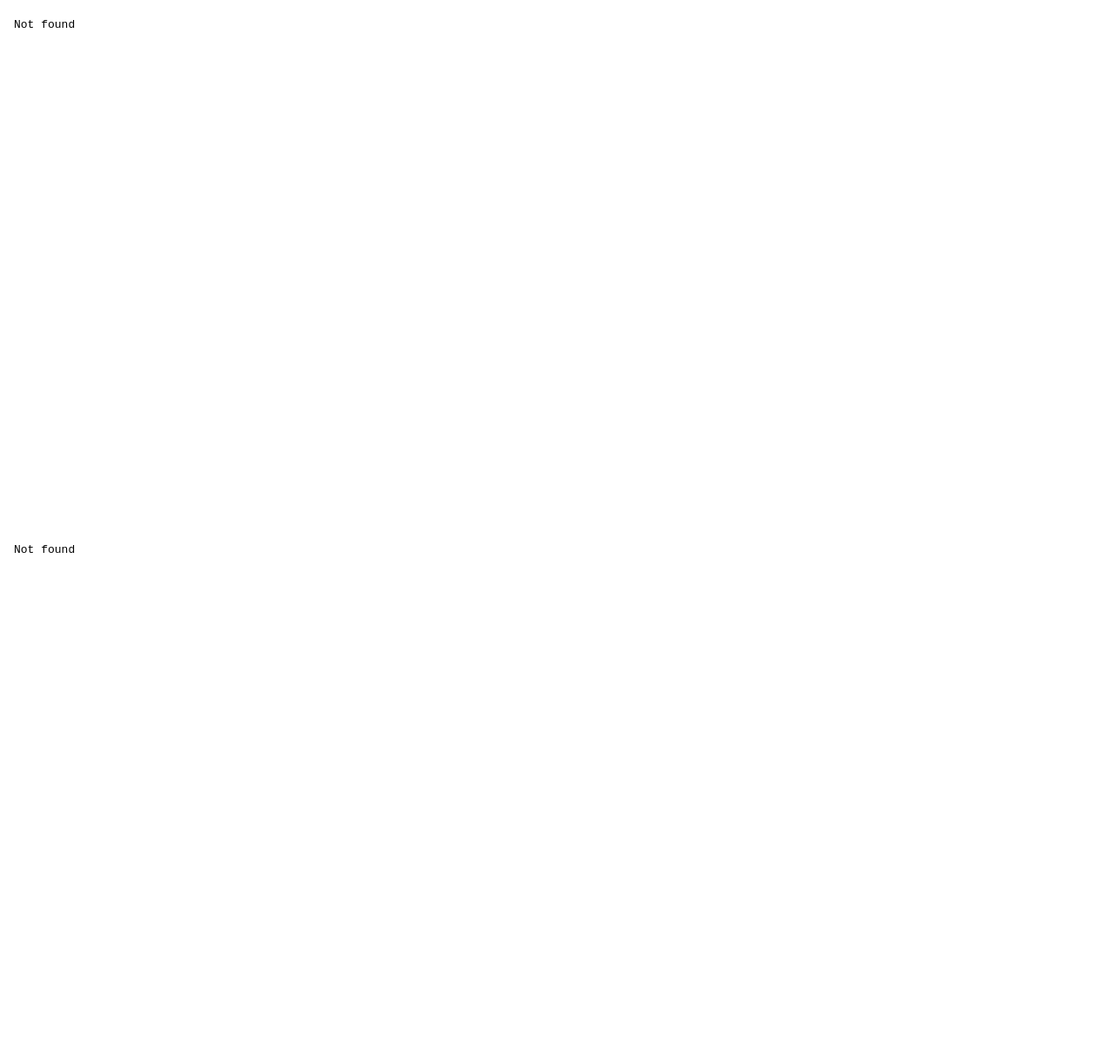
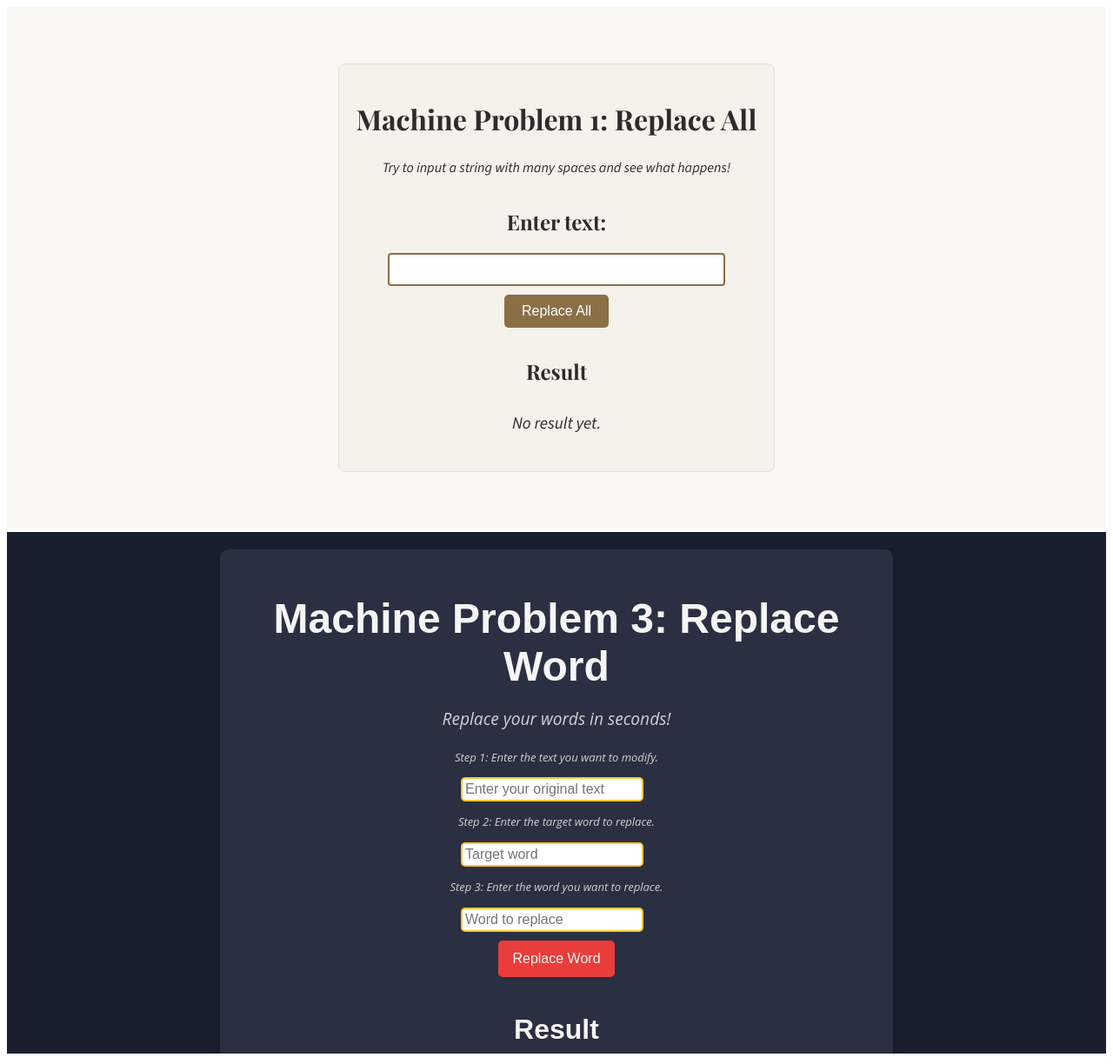
Before and after one commit to DLGAquilon/IT103_FA3, a plain HTML site: page index.html in a window 1280 px wide. Shown: the whole page at 87% size. Drawn offline with nearby package versions, Linux system fonts and the light colour scheme; a web font is replaced by a local one.

Commit message:
fixed links

```diff
--- a/index.html
+++ b/index.html
@@ -6,7 +6,7 @@
     <title>Document</title>
 </head>
 <body>
-    <iframe src="mp1-assets/mp1index.html" style="width:100%; height:600px; border:none;"></iframe>
-    <iframe src="mp3-assets/mp3index.html" style="width:100%; height:600px; border:none;"></iframe>
+    <iframe src="Machine Problem Sets (1-3)/mp1-assets/mp1index.html" style="width:100%; height:600px; border:none;"></iframe>
+    <iframe src="Machine Problem Sets (1-3)/mp3-assets/mp3index.html" style="width:100%; height:600px; border:none;"></iframe>
 </body>
 </html>
```
